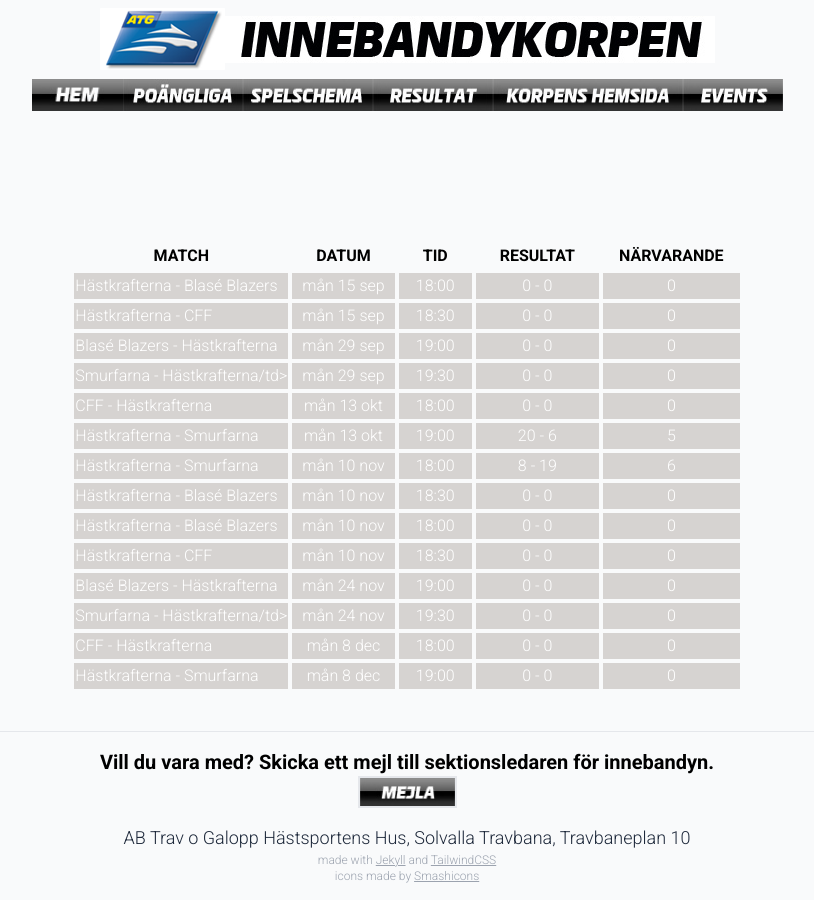
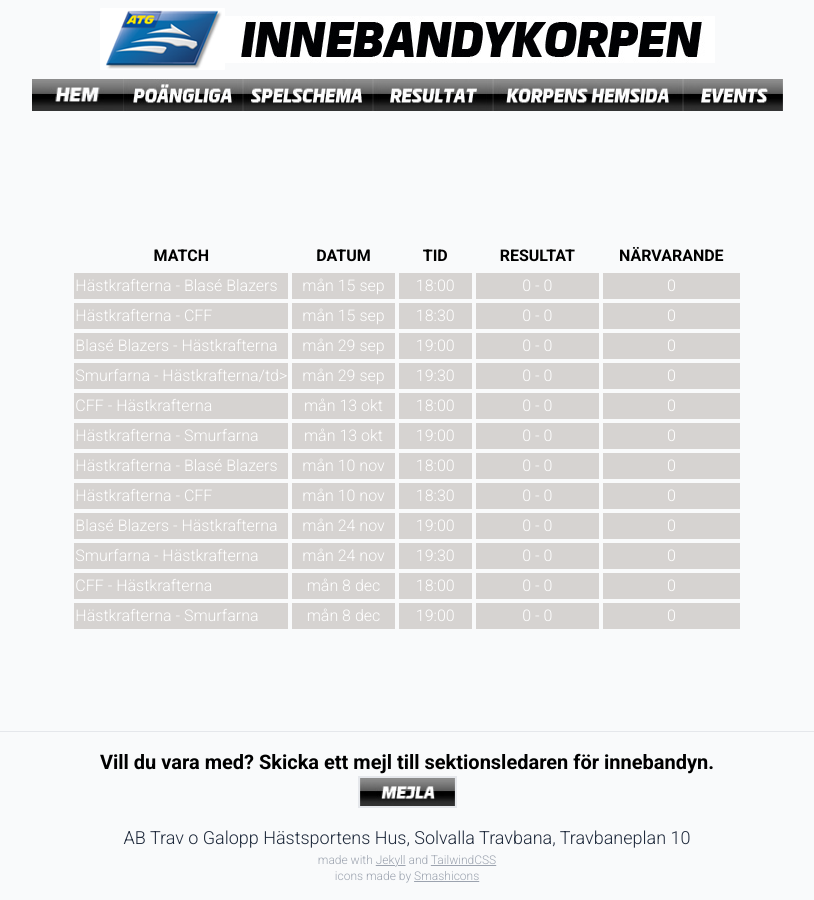
Before and after one commit to andreashogvall/andreashogvall.github.io, a Jekyll site: the page built from resultat.html, in a window 1280 px wide. Shown: the whole page, without its empty margins (233-1047 px from the left). Built offline with Jekyll 4.4.1, drawn with Linux system fonts in a browser that asks for light colours; nearby versions of some CDN libraries.

Commit message:
Update resultat.html

```diff
--- a/resultat.html
+++ b/resultat.html
@@ -55,20 +55,6 @@
     <td>Hästkrafterna - Smurfarna</td>
     <td class="text-center">mån 13 okt</td>
     <td class="text-center">19:00</td>
-    <td class="text-center">20 - 6</td>
-    <td class="text-center">5</td>
-  </tr>
-  <tr class="bg-stone-300 text-white border-2 border-slate-200">
-    <td>Hästkrafterna - Smurfarna</td>
-    <td class="text-center">mån 10 nov</td>
-    <td class="text-center">18:00</td>
-    <td class="text-center">8 - 19</td>
-    <td class="text-center">6</td>
-  </tr>
-  <tr class="bg-stone-300 text-white border-2 border-slate-200">
-    <td>Hästkrafterna - Blasé Blazers</td>
-    <td class="text-center">mån 10 nov</td>
-    <td class="text-center">18:30</td>
     <td class="text-center">0 - 0</td>
     <td class="text-center">0</td>
   </tr>
@@ -94,7 +80,7 @@
     <td class="text-center">0</td>
   </tr>
   <tr class="bg-stone-300 text-white border-2 border-slate-200">
-    <td>Smurfarna - Hästkrafterna/td>
+    <td>Smurfarna - Hästkrafterna</td>
     <td class="text-center">mån 24 nov</td>
     <td class="text-center">19:30</td>
     <td class="text-center">0 - 0</td>
```
